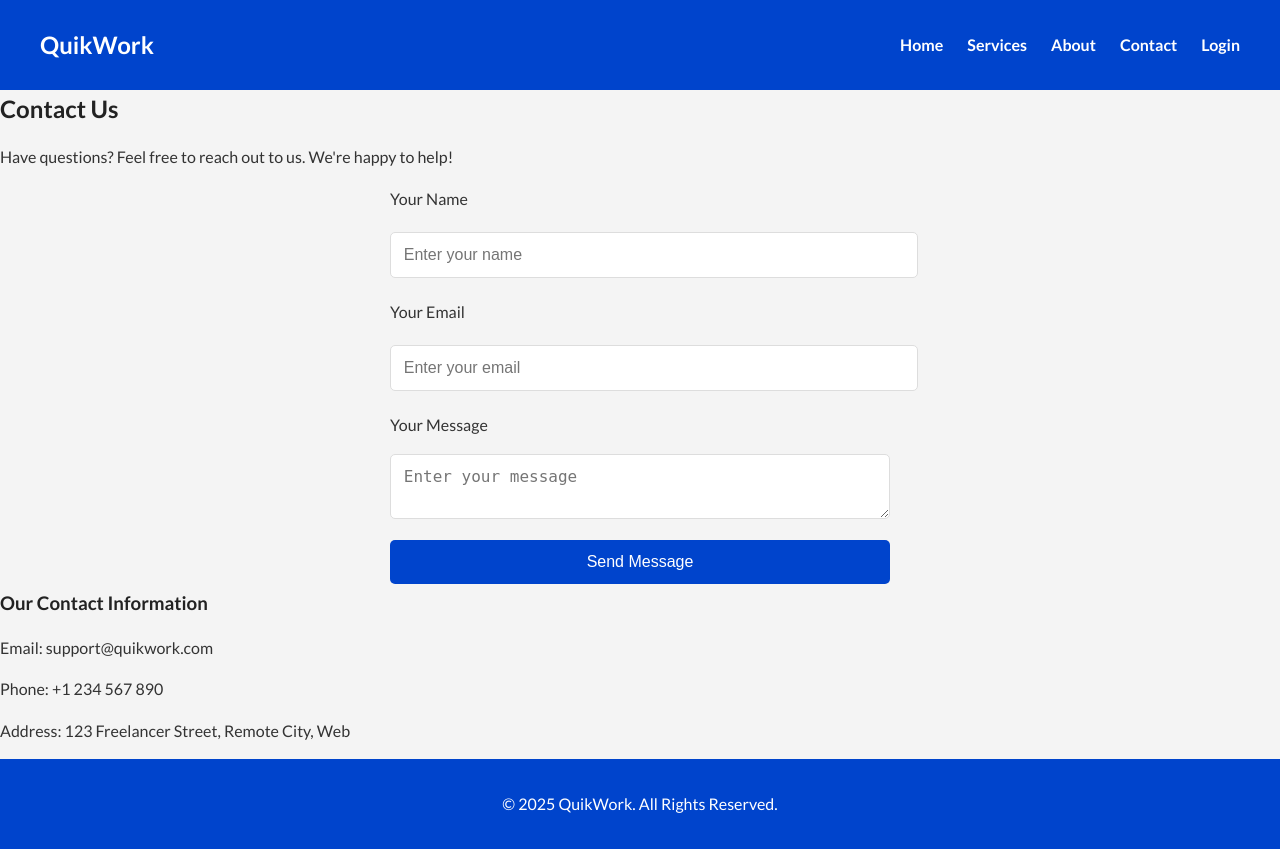
After one commit to Allan74747474/Quikwork, a PHP site: page /Contact.php in a window 1280 px wide. The commit adds this page. Run offline with PHP 8.4, Linux system fonts and the light colour scheme.

Commit message:
Made a contact page and styling for the contact page

```diff
--- /dev/null
+++ b/Contact.php
@@ -0,0 +1,102 @@
+<?php
+session_start();
+include 'db_config.php';
+
+$user_id = $_SESSION['user_id'] ?? null;
+$profile_pic = "default.jpg";
+$username = "Guest";
+
+if ($user_id) {
+    $query = "SELECT username, profile_pic FROM users WHERE id = :user_id";
+    $stmt = $conn->prepare($query);
+    $stmt->bindParam(':user_id', $user_id, PDO::PARAM_INT);
+    $stmt->execute();
+    $user = $stmt->fetch(PDO::FETCH_ASSOC);
+
+    if ($user) {
+        $username = $user['username'];
+        if (!empty($user['profile_pic'])) {
+            $profile_pic = $user['profile_pic'];
+        }
+    }
+}
+?>
+
+<!DOCTYPE html>
+<html lang="en">
+<head>
+    <meta charset="UTF-8">
+    <meta name="viewport" content="width=device-width, initial-scale=1.0">
+    <title>Contact Us - QuikWork</title>
+    <link rel="stylesheet" href="style.css">
+    <link rel="preconnect" href="https://fonts.googleapis.com">
+    <link rel="preconnect" href="https://fonts.gstatic.com" crossorigin>
+    <link href="https://fonts.googleapis.com/css2?family=Lato:wght@300;400;700&display=swap" rel="stylesheet">
+    <link rel="icon" type="image/png" href="contact.png">
+</head>
+<body>
+    <header>
+        <nav class="navbar">
+            <div class="logo">QuikWork</div>
+            <ul class="nav-links">
+                <li><a href="index.php">Home</a></li>
+                <li><a href="servicemain.php">Services</a></li>
+                <li><a href="about.php">About</a></li>
+                <li><a href="contact.php">Contact</a></li>
+
+                <?php if ($user_id): ?>
+                    <li class="dropdown">
+                        <a href="#" class="dropbtn">
+                            <img src="uploads/<?php echo htmlspecialchars($profile_pic); ?>"
+                                 alt="Profile" class="nav-profile-pic"
+                                 style="height:40px; width:40px;">
+                            <?php echo htmlspecialchars($username); ?>
+                        </a>
+                        <div class="dropdown-content">
+                            <a href="profile.php">Profile</a>
+                            <a href="logout.php">Logout</a>
+                        </div>
+                    </li>
+                <?php else: ?>
+                    <li><a href="login.php">Login</a></li>
+                <?php endif; ?>
+            </ul>
+        </nav>
+    </header>
+
+    <main>
+        <section class="contact-page">
+            <h1>Contact Us</h1>
+            <p>Have questions? Feel free to reach out to us. We're happy to help!</p>
+
+            <div class="contact-container">
+                <form id="contact-form">
+                    <label for="name">Your Name</label>
+                    <input type="text" id="name" placeholder="Enter your name" required>
+
+                    <label for="email">Your Email</label>
+                    <input type="email" id="email" placeholder="Enter your email" required>
+
+                    <label for="message">Your Message</label>
+                    <textarea id="message" placeholder="Enter your message" required></textarea>
+
+                    <button type="submit">Send Message</button>
+                </form>
+
+                <div class="contact-info">
+                    <h3>Our Contact Information</h3>
+                    <p>Email: support@quikwork.com</p>
+                    <p>Phone: +1 234 567 890</p>
+                    <p>Address: 123 Freelancer Street, Remote City, Web</p>
+                </div>
+            </div>
+        </section>
+    </main>
+
+    <footer>
+        <p>&copy; 2025 QuikWork. All Rights Reserved.</p>
+    </footer>
+
+    <script src="script.js"></script>
+</body>
+</html>
```
Also changed, not shown: contact.css (added, +83 -0 lines), index.php (+6 -6 lines).
